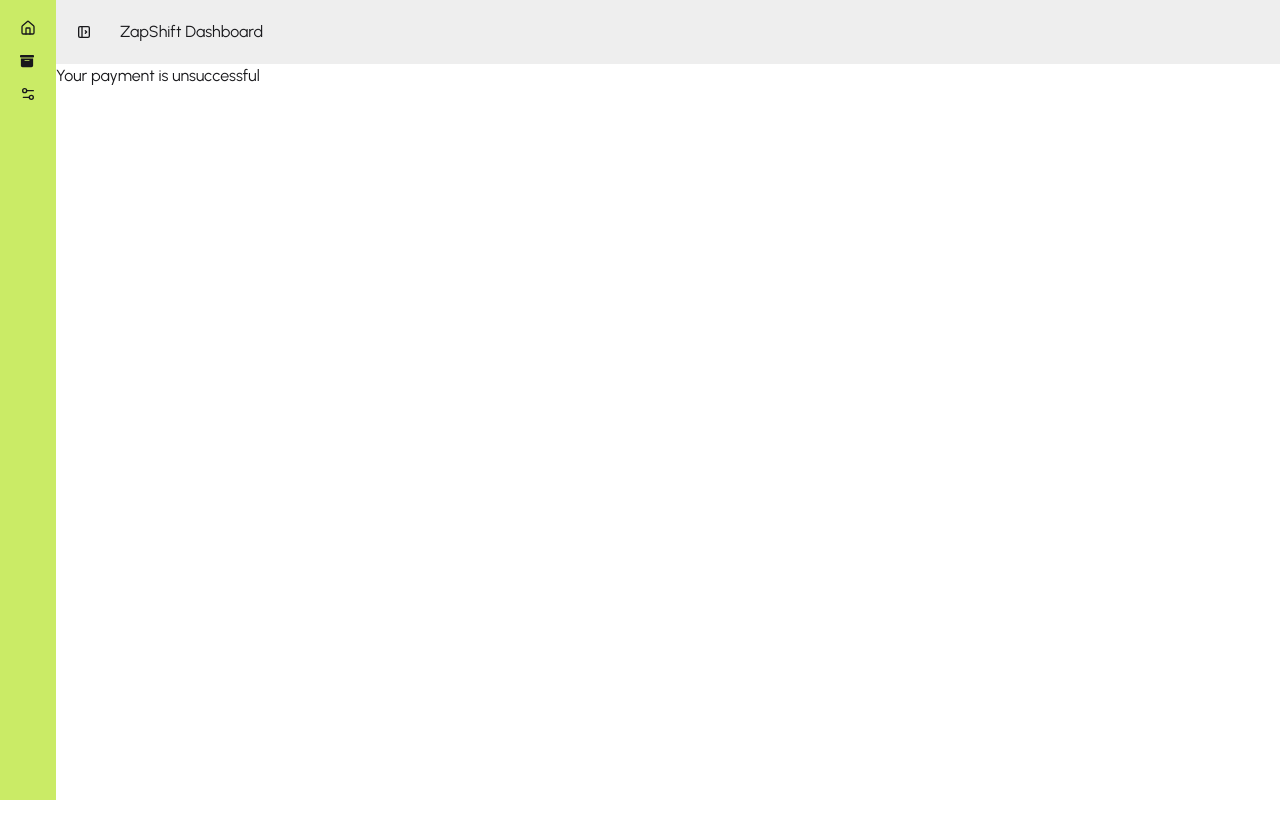
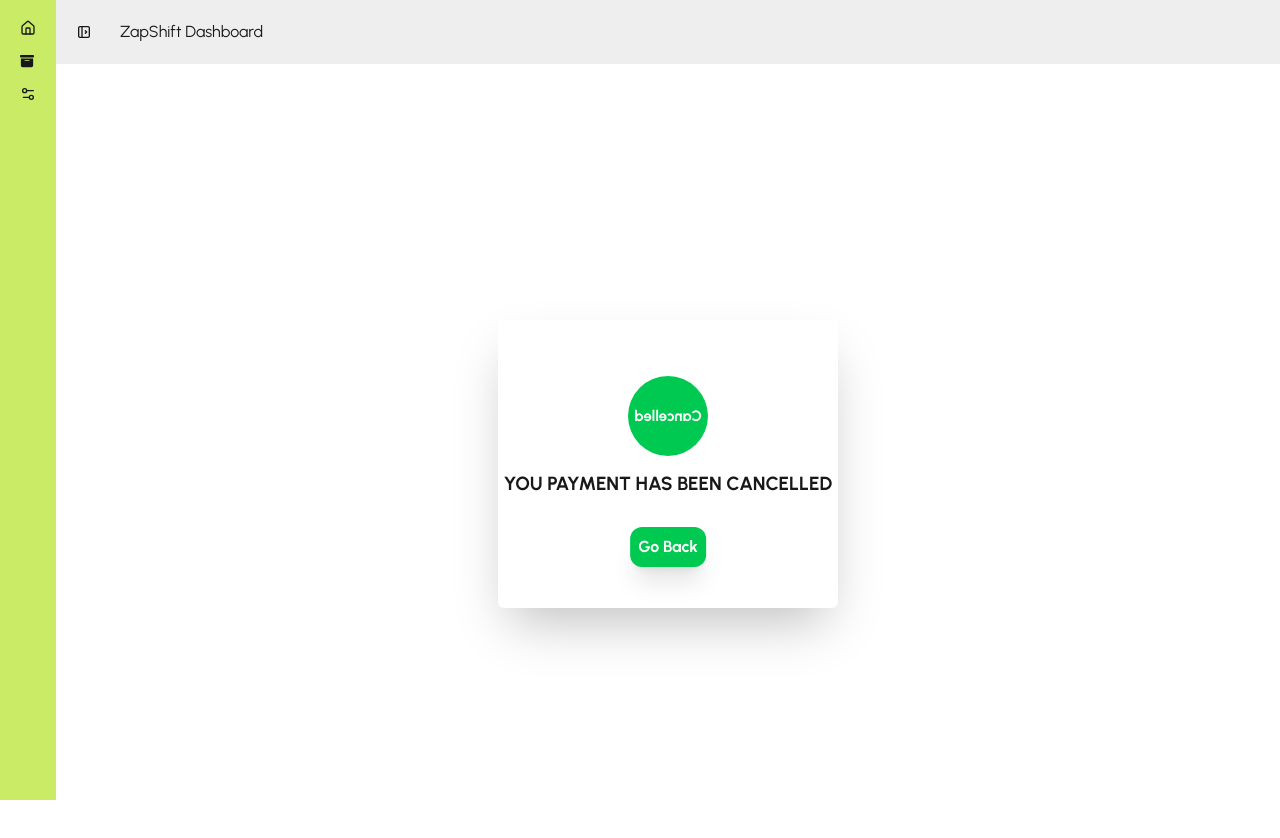
Before and after one commit to fahim-shareear/zap-shift-main, a React app in the folder zap-shift-ui/: page /dashboard/payment-cancelled in a window 1280 px wide. Shown: the top 838 px of the page. Before the commit the page ends 800 px from the top, so only its background shows below. Built offline with nearby package versions, Linux system fonts and the light colour scheme; no server answers; sample sign-in values are in the browser's storage; the HTML template or start-up script is replaced by a standard one.

Commit message:
designing the cancelled payment page

```diff
--- a/zap-shift-ui/src/pages/Dashboard/MyParcels/payment/PaymentCancelled.jsx
+++ b/zap-shift-ui/src/pages/Dashboard/MyParcels/payment/PaymentCancelled.jsx
@@ -1,9 +1,24 @@
 import React from 'react';
+import './payment.css'
+import { NavLink } from 'react-router';
 
 const PaymentCancelled = () => {
     return (
-        <div>
-            <h1>Your payment is unsuccessful</h1>
+        <div className='h-screen flex items-center justify-center'>
+
+            <div className="w-85 h-72 rounded-md shadow-2xl relative">
+
+                {/* Centered circle */}
+                <div className="absolute top-1/3 left-1/2 transform -translate-x-1/2 -translate-y-1/2
+                        rounded-full w-20 h-20 bg-green-500 flex items-center justify-center ok">
+                    <h4 className="capitalize text-[15px] text-white font-bold">Cancelled</h4>
+                </div>
+
+                <h1 className='payment-success mt-5'>You payment has been cancelled</h1>
+                <NavLink to="/dashboard/my-parcels">
+                    <button className='bg-green-500 rounded-xl p-2 shadow-xl text-white font-bold cursor-pointer go-back-btn'>Go Back</button>
+                </NavLink>
+            </div>
         </div>
     );
 };
```
